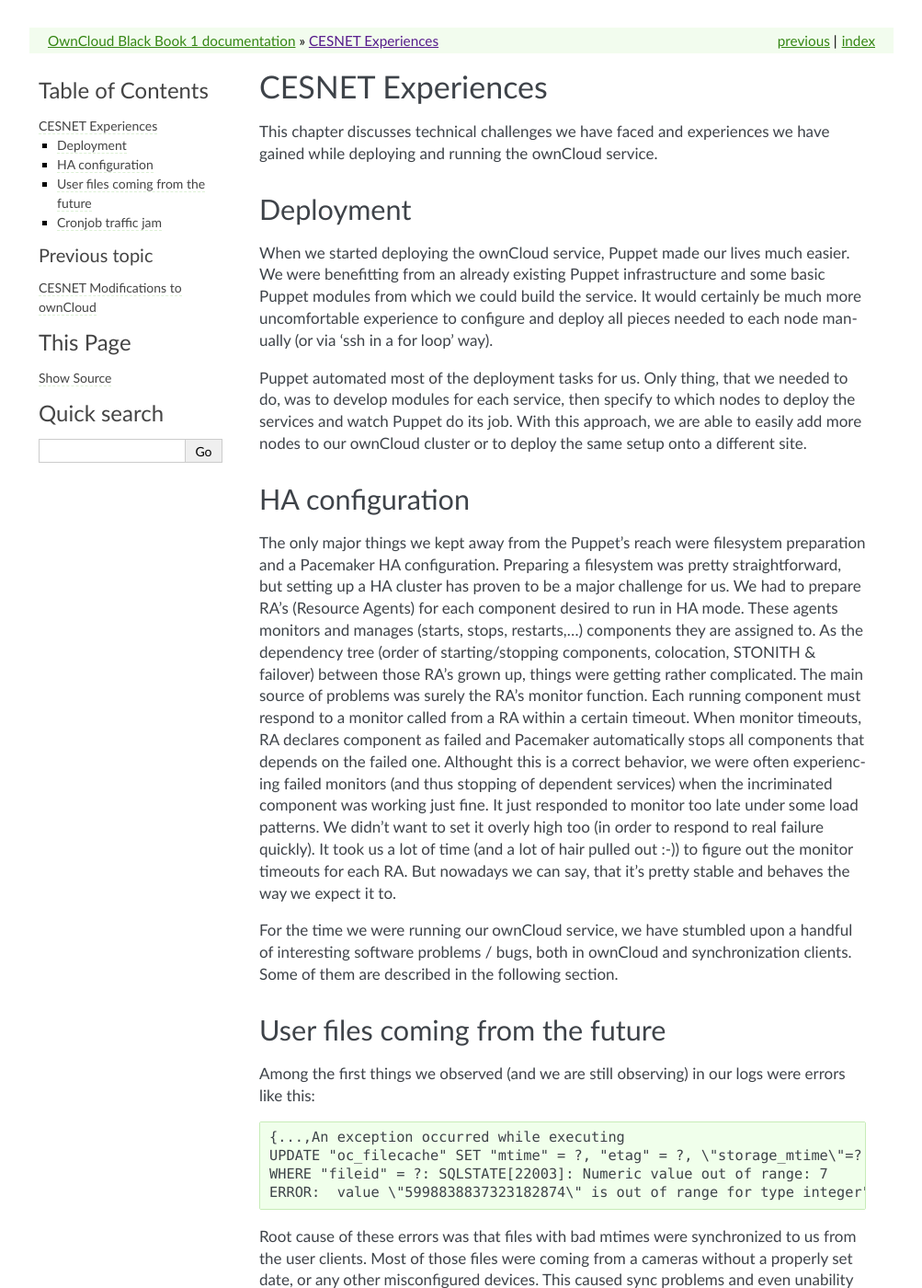
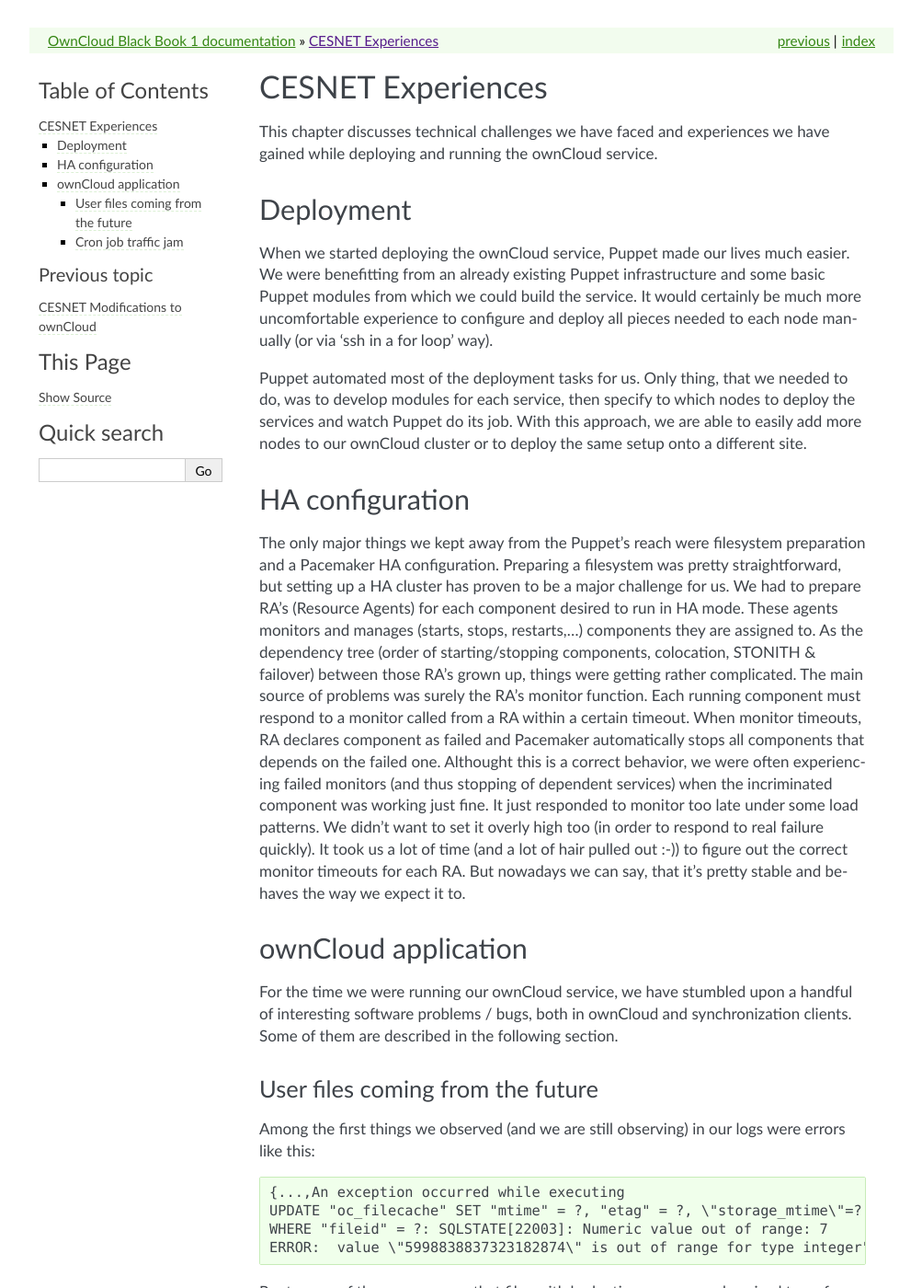
Before and after one commit to switch-ch/cloudservice-owncloud, a Sphinx documentation site: the page built from source/cesnet/experiences.rst, in a window 1280 px wide and 1400 px high. Shown: the whole window at 92% size, without its empty margins (138-1141 px from the left). Built offline with Sphinx 7.4.7, drawn with Linux system fonts in a browser that asks for light colours; some of the changed text lies outside the part shown.

Commit message:
Experiences chapter ready for review

```diff
--- a/source/cesnet/experiences.rst
+++ b/source/cesnet/experiences.rst
@@ -5,7 +5,7 @@
 we have gained while deploying and running the ownCloud service.
 
 Deployment
-~~~~~~~~~~
+----------
 
 When we started deploying the ownCloud service, Puppet made our lives much
 easier. We were benefitting from an already existing Puppet infrastructure
@@ -18,7 +18,7 @@
 nodes to deploy the services and watch Puppet do its job. With this approach, we are able to easily add more nodes to our ownCloud cluster or to deploy the same setup onto a different site.
 
 HA configuration
-~~~~~~~~~~~~~~~~
+----------------
 
 The only major things we kept away from the Puppet's reach were filesystem preparation and a Pacemaker HA configuration. Preparing a filesystem was pretty straightforward, but setting
 up a HA cluster has proven to be a major challenge for us. We had to prepare RA's (Resource
@@ -26,8 +26,11 @@
 component must respond to a monitor called from a RA within a certain timeout. When monitor
 timeouts, RA declares component as failed and Pacemaker automatically stops all components
 that depends on the failed one. Althought this is a correct behavior, we were often experiencing failed monitors (and thus stopping of dependent services) when the incriminated component was working just fine. It just responded to monitor too late under some load patterns. We didn't want to set it overly high too (in order to respond to real failure quickly). It took us
-a lot of time (and a lot of hair pulled out :-)) to figure out the monitor timeouts for each RA.
-But nowadays we can say, that it's pretty stable and behaves the way we expect it to.
+a lot of time (and a lot of hair pulled out :-)) to figure out the correct monitor timeouts
+for each RA. But nowadays we can say, that it's pretty stable and behaves the way we expect it to.
+
+ownCloud application
+--------------------
 
 For the time we were running our ownCloud service, we have stumbled upon
 a handful of interesting software problems / bugs, both in ownCloud and
@@ -51,8 +54,8 @@
 to log in for the one of the users. But right now we don't have a better
 solution other than to recommend users to watch out for these files.
 
-Cronjob traffic jam
-~~~~~~~~~~~~~~~~~~~
+Cron job traffic jam
+~~~~~~~~~~~~~~~~~~~~
 
 For a long time, we have been fighting with a steadily worsening ownCloud website responsiveness.
 It got to the point where it was a way too sluggish at a given number of users and usage.
@@ -63,7 +66,15 @@
 PgPool II deployment and PostgreSQL configuration tuning helped for a while, but after
 few months it got worse again.
 
-When we looked at queries that were being executed on the database, we suddenly saw that almost 80%
-were SELECTs on the 'oc_jobs' table::
+When we started looking at a queries that were being executed on the database, we suddenly
+saw that almost **90%** of them were just SELECTs on the 'oc_jobs' table::
 
 	SELECT `id`, `class`, `last_run`, `argument` FROM `oc_jobs` WHERE `id` > ? ORDER BY `id` ASC
+
+The 'oc_jobs' table also counted more than 80,000 rows. This was a clear indication that the ownCloud's cron job (cron.php script which is supposed to delete old temporary files and clean
+the 'oc_jobs' and other DB tables) didn't do its job properly. Cron job was configured to be
+executed by the system cron. It was executing every 15 minutes, but it did nothing.
+
+Then we realized, that this was because of an existing lockfile placed inside ownCloud's data
+folder. This must have been left there for a long time by some previous cron job run (which must
+have ended really badly). We don't know however, what was a source of those SELECTs. But after we removed that evil lockfile and ran the cron job again, there were only 2 records left in the 'oc_jobs' table. Since then, ownCloud's overall performance went dramatically up and is up to our expectations.
```
